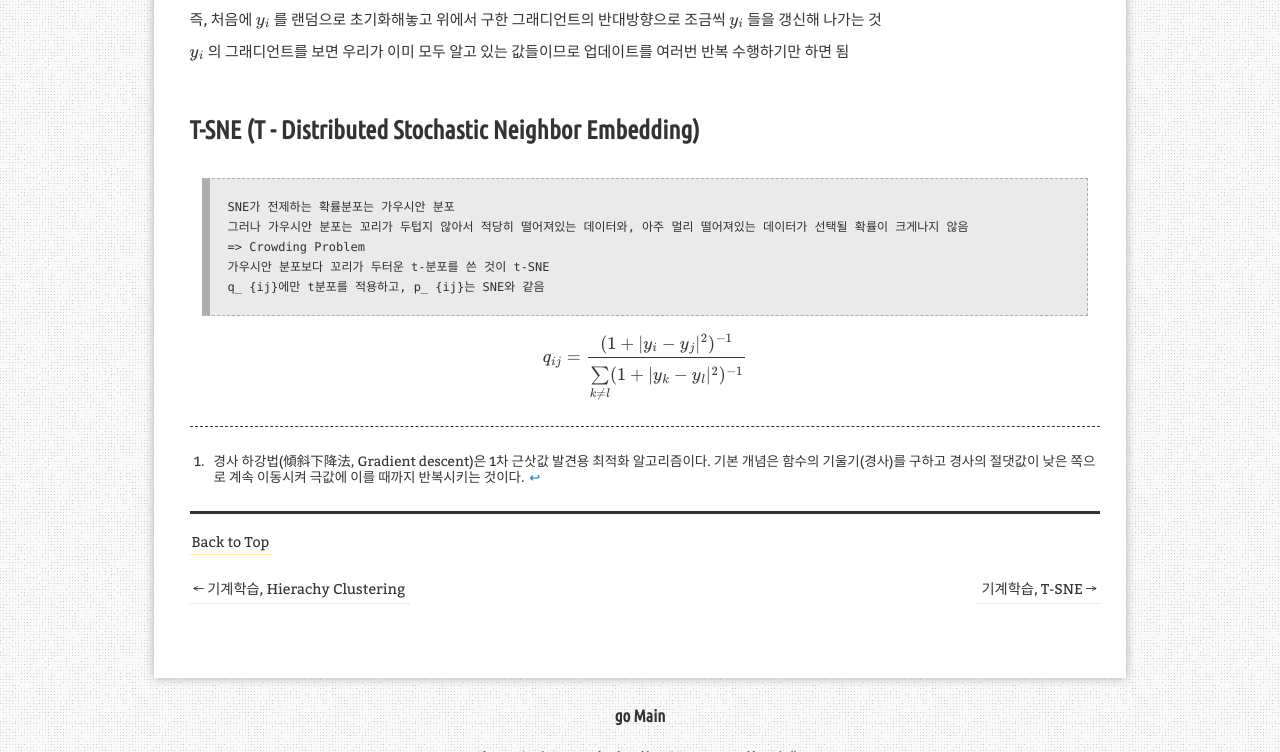
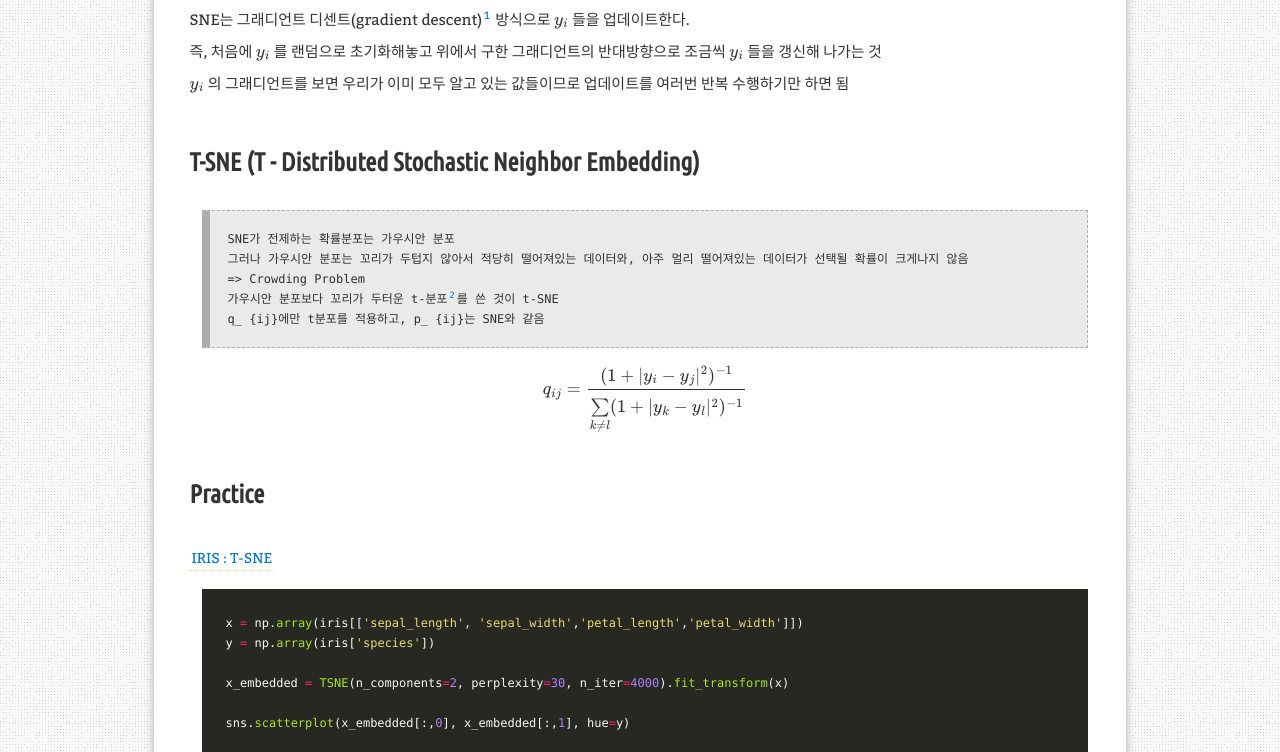
Before and after one commit to aristohyun/aristohyun.github.io, a Jekyll site: the page built from _posts/2021-07-26-T-SNE.md, in a window 1280 px wide and 1400 px high, scrolled down 2277 px. Shown: the top 752 px of the window. Built offline with Jekyll 4.4.1, drawn with Linux system fonts in a browser that asks for light colours; formulas are drawn with MathJax 3; comment, search, counter and statistics services are not loaded; grey boxes are pictures that could not be loaded.

Commit message:
Update 2021-07-26-T-SNE.md

```diff
--- a/_posts/2021-07-26-T-SNE.md
+++ b/_posts/2021-07-26-T-SNE.md
@@ -95,13 +95,32 @@ $y_ i$ 의 그래디언트를 보면 우리가 이미 모두 알고 있는 값
 > SNE가 전제하는 확률분포는 가우시안 분포
 > 그러나 가우시안 분포는 꼬리가 두텁지 않아서 적당히 떨어져있는 데이터와, 아주 멀리 떨어져있는 데이터가 선택될 확률이 크게나지 않음
 > => Crowding Problem
-> 가우시안 분포보다 꼬리가 두터운 t-분포를 쓴 것이 t-SNE
+> 가우시안 분포보다 꼬리가 두터운 t-분포[^2]를 쓴 것이 t-SNE
 > q_ {ij}에만 t분포를 적용하고, p_ {ij}는 SNE와 같음
+
+
 
 @
 q_ {ij} = \frac {(1 + |y_ i - y_ j|^2)^{-1}}{\sum \limits_ {k \neq l}^{}(1 + |y_ k - y_ l|^2)^{-1}}
 @
 
 
+# Practice
+
+[IRIS : T-SNE](https://www.machinelearningman.com/post/dimensionality-reduction-using-t-sne)
+
+~~~ python
+x = np.array(iris[['sepal_length', 'sepal_width','petal_length','petal_width']])
+y = np.array(iris['species'])
+
+x_embedded = TSNE(n_components=2, perplexity=30, n_iter=4000).fit_transform(x)
+
+sns.scatterplot(x_embedded[:,0], x_embedded[:,1], hue=y)
+~~~
+![image](https://user-images.githubusercontent.com/32366711/127210356-9787adc6-2ed3-4129-b4a7-b60569408a68.png){: width="200"}
+![image](https://user-images.githubusercontent.com/32366711/127210363-166f76ad-553c-42ac-ac9b-bc2e389b1194.png){: width="200"}
+![image](https://user-images.githubusercontent.com/32366711/127210374-a8e9820f-41d7-4aa1-8e52-a7a749511d46.png){: width="200"}
+
 
 [^1]: 경사 하강법(傾斜下降法, Gradient descent)은 1차 근삿값 발견용 최적화 알고리즘이다. 기본 개념은 함수의 기울기(경사)를 구하고 경사의 절댓값이 낮은 쪽으로 계속 이동시켜 극값에 이를 때까지 반복시키는 것이다.
+[^2]: ![image](https://user-images.githubusercontent.com/32366711/127208561-f9974db7-41ec-4916-b02d-8bb9d5eae6aa.png){:width="300"}
```
